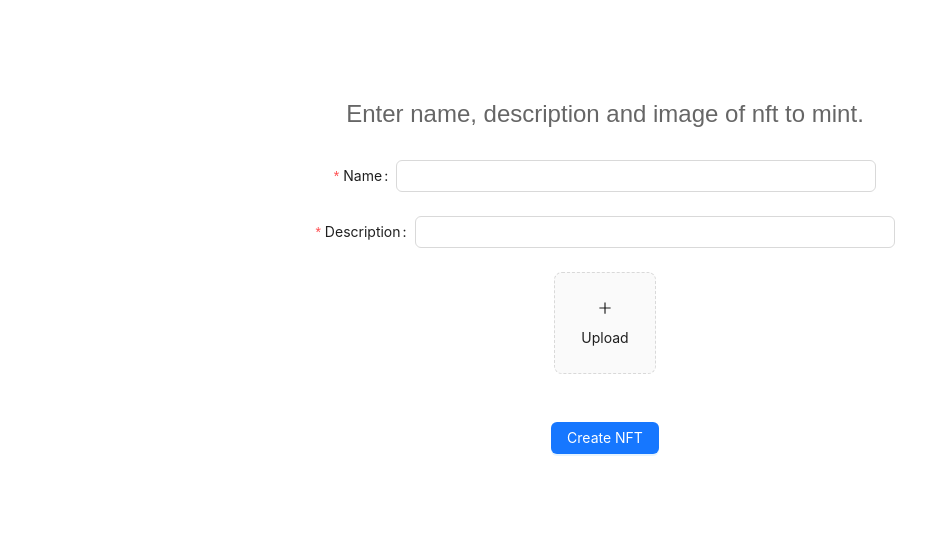
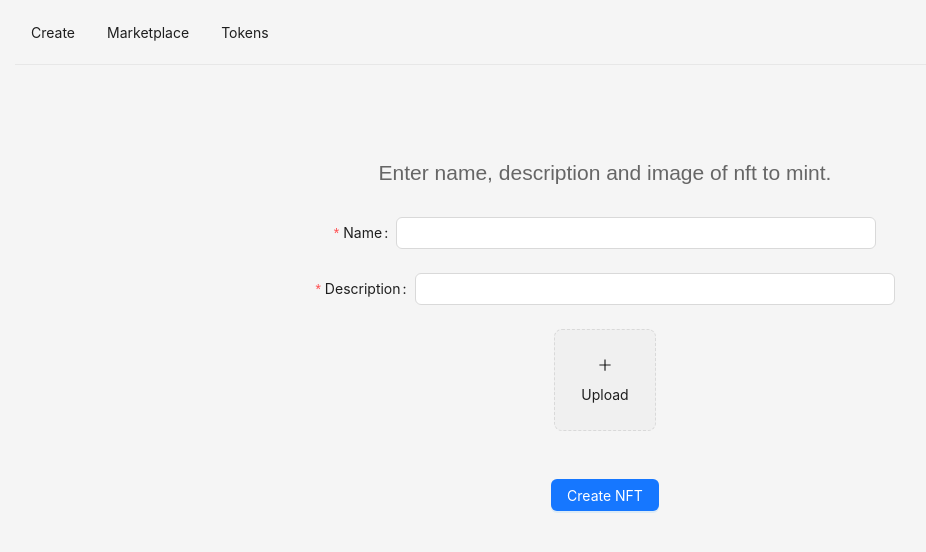
Before and after one commit to Udassi-Pawan/nft-marketplace, a React (Create React App) app: page /create in a window 1280 px wide. Shown: the top 552 px of the page, without its empty margins (35-961 px from the left). Built offline with nearby package versions, Linux system fonts and the light colour scheme; no server answers; what web3 would draw is missing.

Commit message:
added components and antd

```diff
--- a/package.json
+++ b/package.json
@@ -7,6 +7,7 @@
     "@testing-library/jest-dom": "^5.16.5",
     "@testing-library/react": "^13.4.0",
     "@testing-library/user-event": "^13.5.0",
+    "antd": "^5.6.1",
     "buffer": "^6.0.3",
     "ipfs-http-client": "^60.0.1",
     "moralis": "^2.22.1",
--- a/src/App.js
+++ b/src/App.js
@@ -5,9 +5,16 @@ import CreateNFT from "./pages/CreateNFT";
 import Homepage from "./pages/Homepage";
 import SingleNFT from "./pages/SingleNFT";
 import Tokens from "./pages/Tokens";
+import Layout, { Content, Header } from "antd/es/layout/layout";
+import Navbar from "./components/Navbar";
 
 function App() {
   return (
+    <Layout>
+      <Header style={{ backgroundColor: "inherit" }}>
+        <Navbar></Navbar>
+      </Header>
+      <Content>
         <Routes>
           <Route path="/create" element={<CreateNFT />} />
           <Route path="/mynfts" element={<Homepage mynfts={true} />} />
@@ -15,6 +22,8 @@ function App() {
           <Route path="/nft/:id" element={<SingleNFT />} />
           <Route path="/tokens" element={<Tokens />} />
         </Routes>
+      </Content>
+    </Layout>
   );
 }
 
--- /dev/null
+++ b/src/components/Navbar.css
@@ -0,0 +1,6 @@
+.navbar-parent Menu {
+  background-color: white;
+  display: flex;
+  align-items: center;
+  justify-content: space-between;
+}
--- /dev/null
+++ b/src/components/Navbar.js
@@ -0,0 +1,40 @@
+import { Menu } from "antd";
+import { Link } from "react-router-dom";
+import "./Navbar.css";
+
+const items = [
+  { label: <Link to="/">Marketplace</Link>, key: "/" },
+  { label: <Link to="/create">Create New</Link>, key: "/create" },
+  { label: <Link to="/tokens">bidTokens</Link>, key: "/tokens" },
+];
+
+const Navbar = () => {
+  const url = window.location.pathname;
+  console.log(url);
+
+  const centerStyle = {
+    position: "relative",
+    display: "block",
+    // justifyContent: "center",
+    width: "100%",
+    backgroundColor: "inherit",
+  };
+  return (
+    <div className="navbar-parent">
+      <div className="menu">
+        <Menu style={centerStyle} defaultSelectedKeys={[url]} mode="horizontal">
+          <Menu.Item key="finance">
+            <Link to="/create"> Create </Link>
+          </Menu.Item>
+          <Menu.Item key="/">
+            <Link to="/"> Marketplace </Link>
+          </Menu.Item>
+          <Menu.Item key="/tokens" style={{ justifySelf: "end" }}>
+            <Link to="/tokens"> Tokens </Link>
+          </Menu.Item>
+        </Menu>
+      </div>
+    </div>
+  );
+};
+export default Navbar;
```
Also changed, not shown: 1 other file (tests, documents, lock files or other folders). Lines whose indentation alone changed are shown as unchanged.
